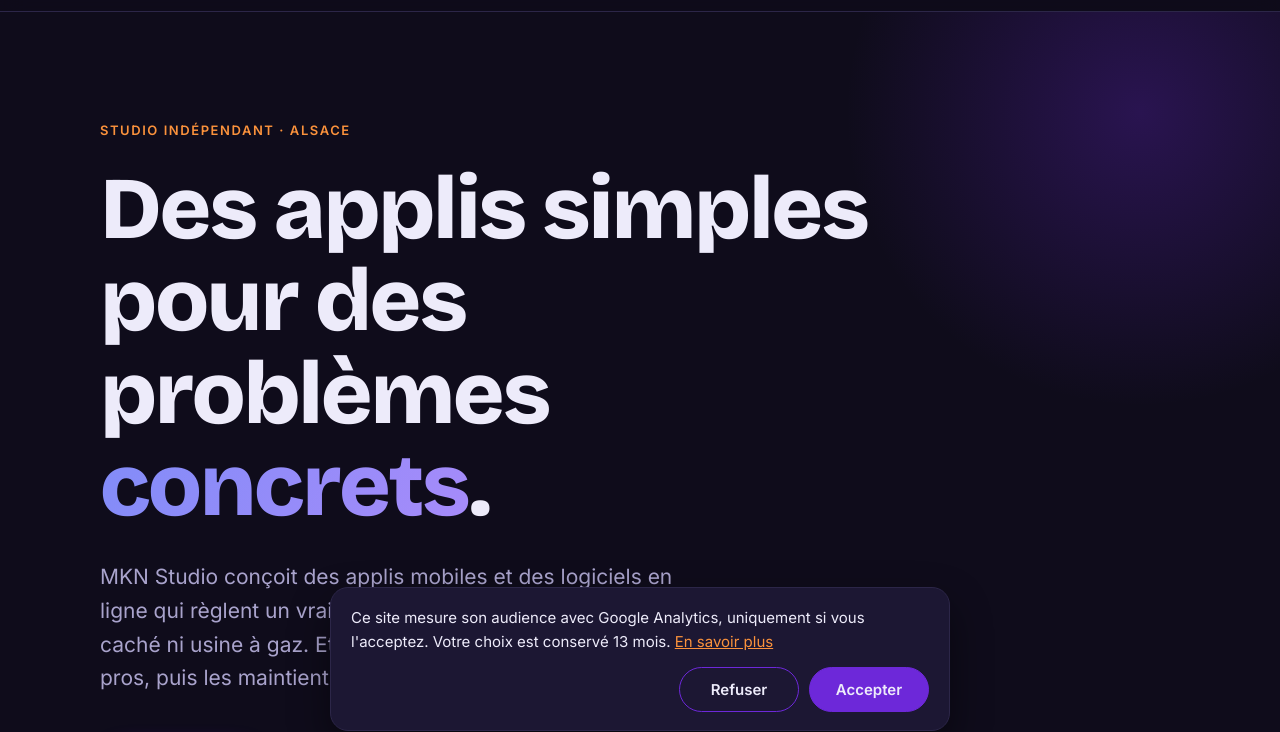
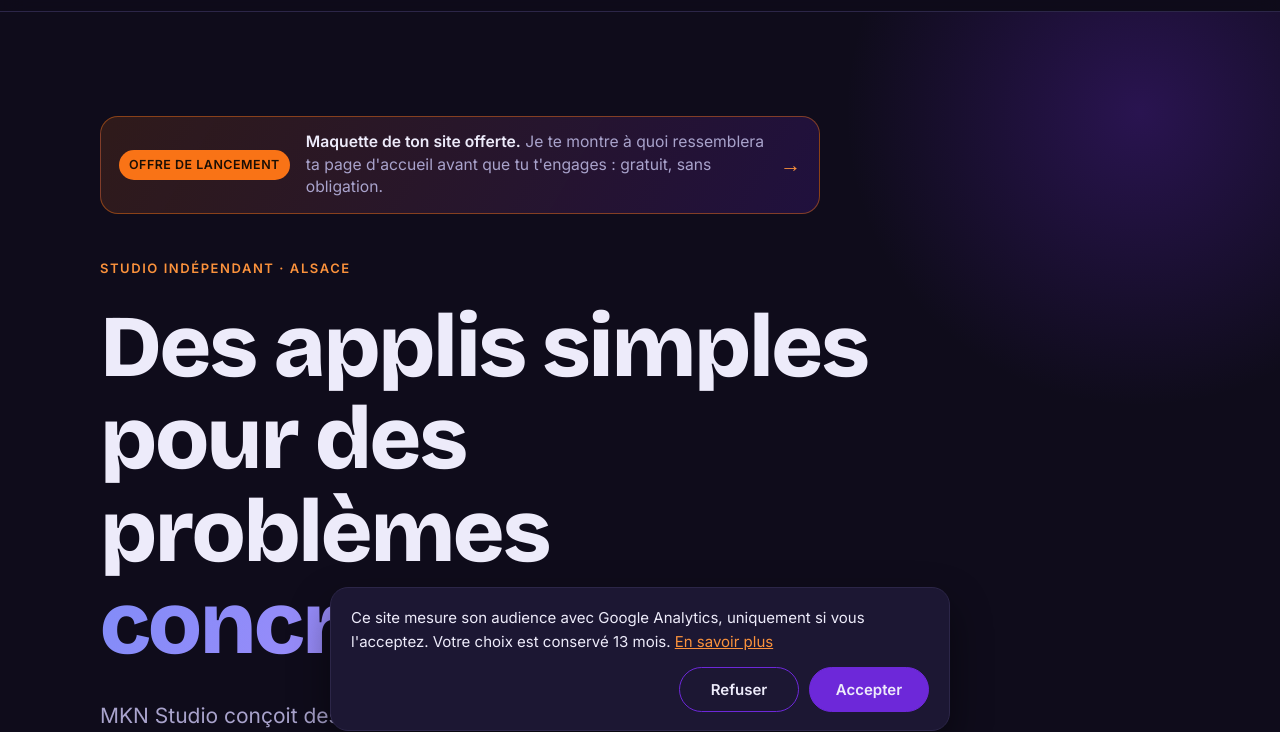
Before and after one commit to mknstudio/mknstudio.github.io, a plain HTML site: page index.html in a window 1280 px wide. Shown: the part 53-785 px from the top of the page. Drawn offline with Linux system fonts and the light colour scheme.

Commit message:
Ajoute l'offre de lancement : maquette gratuite en page d'accueil (FR/EN/DE)
Co-Authored-By: Claude Opus 5.5 <noreply@anthropic.com>
Claude-Session: https://claude.ai/code/session_01UJx477T7Fn3AQFMyqLj54S

```diff
--- a/index.html
+++ b/index.html
@@ -58,6 +58,11 @@
   <main id="top">
     <section class="hero">
       <div class="wrap">
+        <a class="promo" href="/devis.html">
+          <span class="promo-tag">Offre de lancement</span>
+          <span class="promo-text"><strong>Maquette de ton site offerte.</strong> Je te montre à quoi ressemblera ta page d'accueil avant que tu t'engages : gratuit, sans obligation.</span>
+          <span class="promo-go" aria-hidden="true">→</span>
+        </a>
         <p class="eyebrow">Studio indépendant · Alsace</p>
         <h1>Des applis simples<br>pour des problèmes <em>concrets</em>.</h1>
         <p class="lead">MKN Studio conçoit des applis mobiles et des logiciels en ligne qui règlent un vrai souci du quotidien, sans abonnement caché ni usine à gaz. Et il crée des sites sur mesure pour les pros, puis les maintient.</p>
--- a/styles.css
+++ b/styles.css
@@ -265,3 +265,26 @@ img.app-icon { display: block; object-fit: cover; }
 .form-sent h2 { font-size: 30px; margin-bottom: 10px; }
 .form-sent p { color: var(--ink-soft); margin: 0 0 24px; }
 .form[hidden], .form-done[hidden], .form-sent[hidden], .form-error[hidden] { display: none; }
+
+/* Offre de lancement */
+.promo {
+  display: flex; align-items: center; gap: 16px;
+  max-width: 720px; margin: 0 0 40px; padding: 14px 18px;
+  border: 1.5px solid rgba(249,115,22,.45); border-radius: var(--radius);
+  background: linear-gradient(120deg, rgba(249,115,22,.14), rgba(109,40,217,.18));
+  color: var(--ink); text-decoration: none;
+  transition: transform .2s, border-color .2s;
+}
+.promo:hover { transform: translateY(-2px); border-color: var(--coral); }
+.promo-tag {
+  flex: none; padding: 5px 10px; border-radius: 999px;
+  background: var(--coral); color: #1a0f05;
+  font-size: .78rem; font-weight: 700; letter-spacing: .04em; text-transform: uppercase;
+}
+.promo-text { font-size: .98rem; line-height: 1.45; color: var(--ink-soft); }
+.promo-text strong { color: var(--ink); font-weight: 600; }
+.promo-go { flex: none; margin-left: auto; font-size: 1.3rem; color: var(--coral-text); }
+@media (max-width: 600px) {
+  .promo { flex-wrap: wrap; gap: 10px; margin-bottom: 32px; }
+  .promo-go { display: none; }
+}
```
Also changed, not shown: de/index.html (+5 -0 lines), en/index.html (+5 -0 lines).
